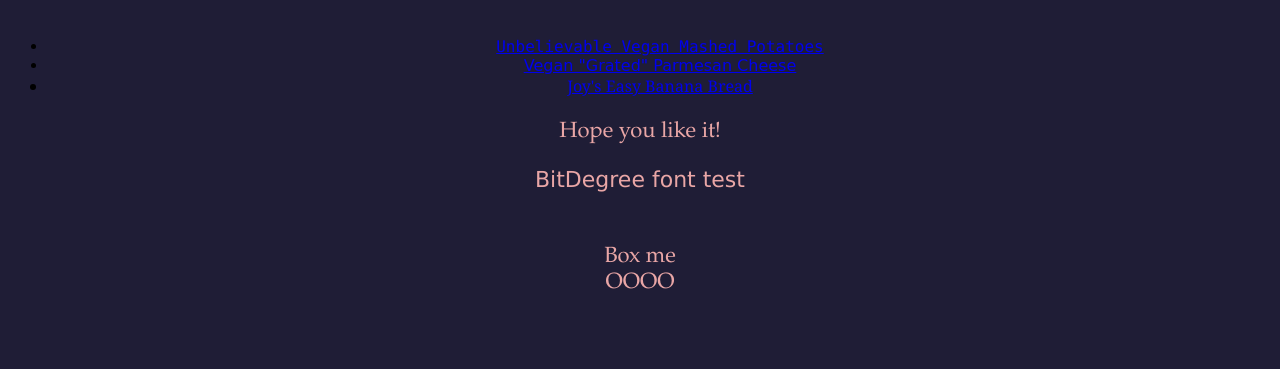
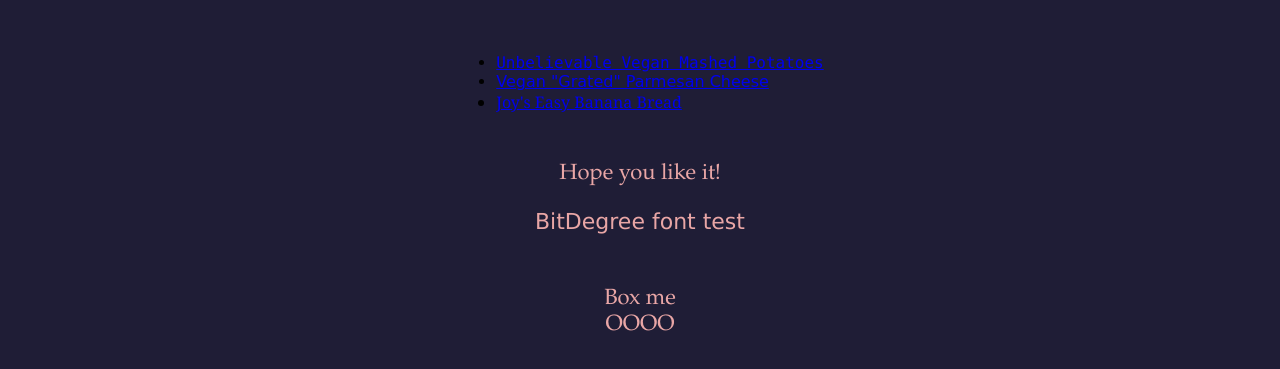
Before and after one commit to scheals/odin-recipes, a plain HTML site: page index.html in a window 1280 px wide. Shown: the part 113-482 px from the top of the page. Drawn offline with Linux system fonts and the light colour scheme; a web font is replaced by a local one.

Commit message:
Implement ul dot vertical alignment

```diff
--- a/index.html
+++ b/index.html
@@ -8,11 +8,13 @@
 
     <body>
         <h1>Odin Recipes</h1>
-        <ul id="mainlist">
+        <div id="mainlist">
+            <ul>
             <li class="first"><a href="./recipes/mashed-potatoes.html">Unbelievable Vegan Mashed Potatoes</a></li>
             <li class="second"><a href="./recipes/vegan-cheese.html">Vegan "Grated" Parmesan Cheese</a></li>
             <li class="third"><a href="./recipes/joys-banana-bread.html">Joy's Easy Banana Bread</a></li>
-        </ul>
+            </ul>
+        </div>
         <p>Hope you like it!</p>
 
         <p class="customfont">BitDegree font test</p>
--- a/style.css
+++ b/style.css
@@ -45,19 +45,23 @@ ol.food {
 .third {
     font-family: Georgia, 'Times New Roman', Times, serif;
 }
+#mainlist {
+    margin: 2em auto;
+    text-align: center;
+}
+#mainlist ul {
+    display: inline-block;
+}
 .first,
 .second,
 .third {
-    text-align: center;
+    text-align: left;
 }
-
 p {
     font-family: Garamond, Georgia, "Times New Roman", serif;
     text-align: center;
     font-size: 22px;
     color: #E9A6A6;
-
-
 }
 .customfont {
     font-family: fontname, Verdana, sans-serif;
@@ -67,12 +71,10 @@ p {
     margin: 0 auto;
     padding: 30px;
 }
-
 .flex-container {
     display: flex;
     margin-top: 1em;
 }
-
 .flex-container div {
     flex: 1;
     text-align: center;
```
